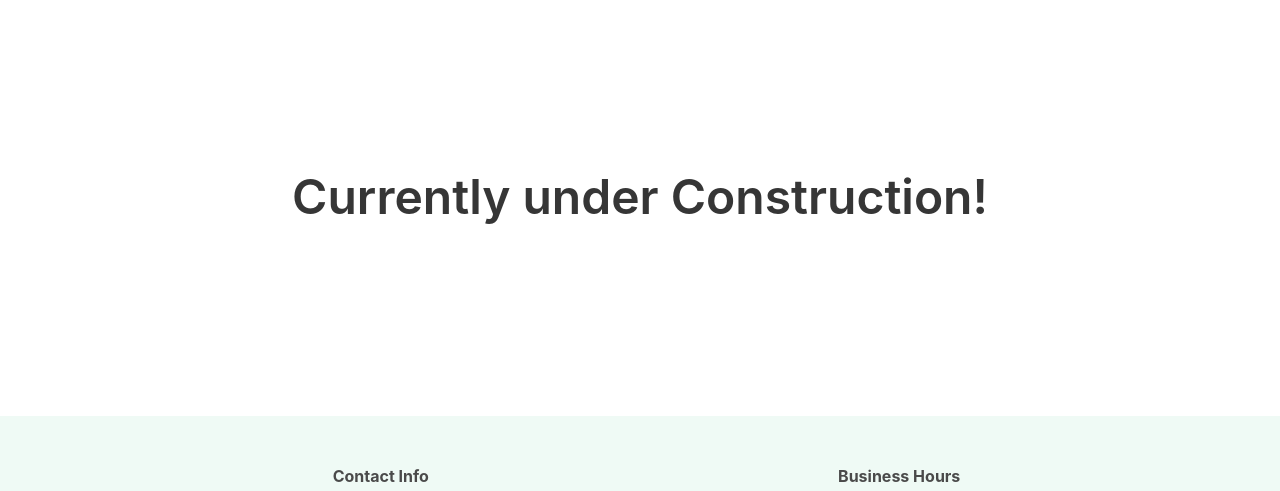
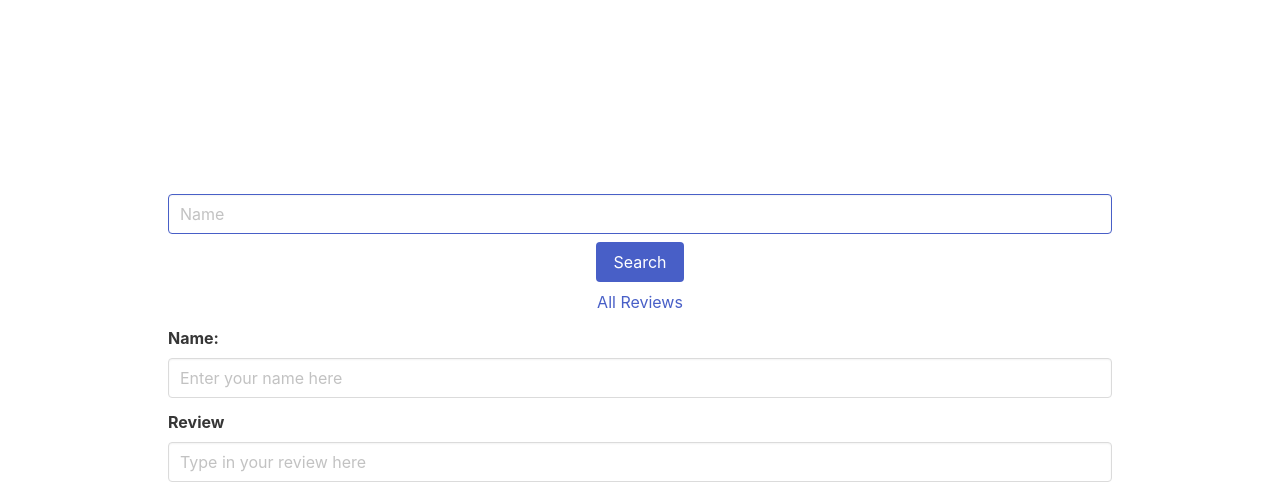
Before and after one commit to arwabashir/final-project, a plain HTML site: page public/testing2index.html in a window 1280 px wide. Both pictures are taken after a click on the link "Leave a Review". Shown: the part 275-766 px from the top of the page. Drawn offline with nearby package versions, Linux system fonts and the light colour scheme.

Commit message:
added styling to review page

```diff
--- a/public/testing2index.html
+++ b/public/testing2index.html
@@ -209,11 +209,33 @@
     <!--leave a review-->
     <div class="section is-hidden" id="leaveareview">
       <section class="section is-medium">
-        <h1 class="title is-1 has-text-centered">
-          Currently under Construction!
-        </h1>
+        <div class = "field ml-6 mr-6 pt-3 pb-3">
+          <div class="has-text-centered mt-3">
+            <input class= "input is-link" type="text" id="search_term" placeholder="Name"/>
+            <button class ="button is-link mt-2 mb-2" value= "Search" id="search_btn"> Search </button>
+            <p class = "mb-3">
+              <a id = "allreviews"> All Reviews</a>
+            </p>
+            </div>
+          <label class = "label">Name:</label>
+          <div class = "control">
+          <input class = "input" id="course_input" type = "text" placeholder = "Enter your name here"></input>
+
+          <label class = "label pt-3">Review</label>
+          <div class = "control">
+          <input class = "input" id="review_input" type = "text" placeholder = "Type in your review here"></input>
+
+
+          <div class = "field mt-3">
+          <button class="button is-primary" id="course_submission">Submit</button>
+          </div>
+          </div>
+          </div>
+          </div>
       </section>
     </div>
+
+
 
     <!--footer-->
     <footer class="footer has-background-success-light">
```
